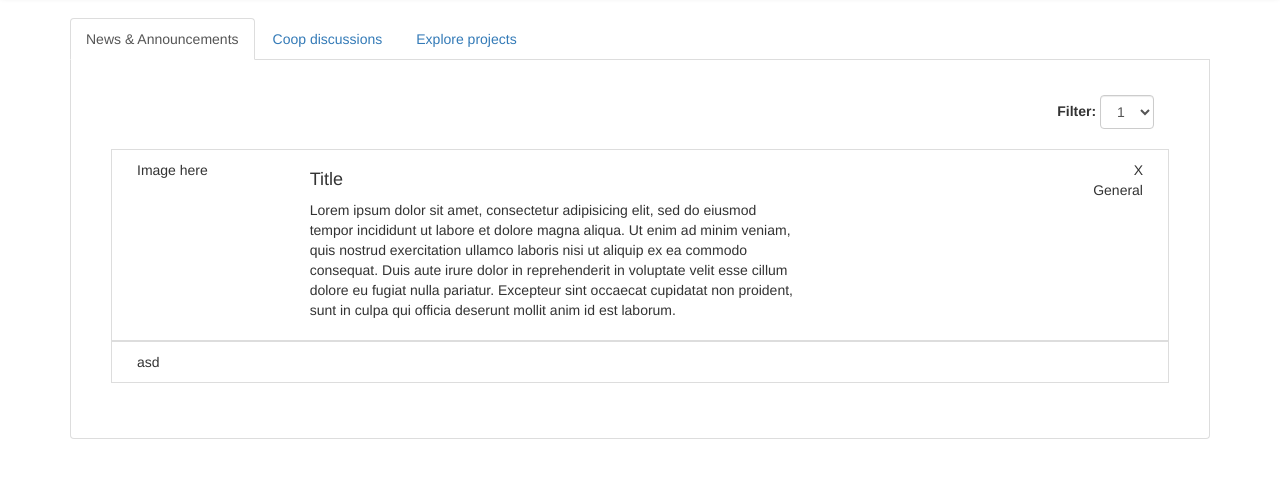
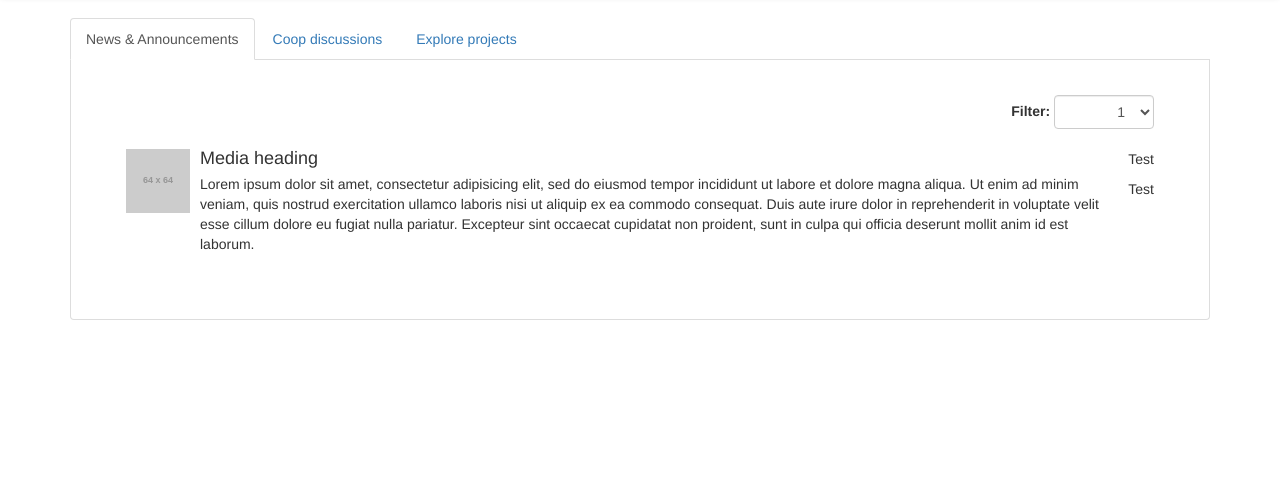
Before and after one commit to pmusce/IDP_FairBnb, a website: page nav2.html in a window 1280 px wide. Shown: the part 54-532 px from the top of the page. Drawn offline with nearby package versions, Linux system fonts and the light colour scheme; some packages are replaced by stand-ins of ours; placeholder pictures from the web are drawn by us; a script that the page names is missing.

Commit message:
Media list

```diff
--- a/css/main.css
+++ b/css/main.css
@@ -21,3 +21,8 @@
 .news-list{
 	margin-top: 20px;
 }
+
+#filterSelect {
+    width: 100px;
+    text-align: right;
+}
--- a/js/app.js
+++ b/js/app.js
@@ -1,6 +1,6 @@
 'use strict';
 
-angular.module('cv', ['ui.router'])
+angular.module('FairBnB', ['ui.router'])
     .config(function($stateProvider, $urlRouterProvider) {
         $stateProvider
 
--- a/nav2.html
+++ b/nav2.html
@@ -50,27 +50,29 @@
 				</select>
 			</form>
 
-			<div class=news-list>
-				<div class="row elem">
-					<div class="col-xs-2">Image here</div>
-					<div class="col-xs-6">
-						<h4>Title</h4>
-						<p>Lorem ipsum dolor sit amet, consectetur adipisicing elit, sed do eiusmod
+			<ul class="media-list news-list">
+				<li class="media">
+				  <div class="media-left">
+				    <a href="#">
+				      <img class="media-object" src="http://placehold.it/64x64" alt="...">
+				    </a>
+				  </div>
+				  <div class="media-body">
+				    <h4 class="media-heading">Media heading</h4>
+				    Lorem ipsum dolor sit amet, consectetur adipisicing elit, sed do eiusmod
 				    tempor incididunt ut labore et dolore magna aliqua. Ut enim ad minim veniam,
 				    quis nostrud exercitation ullamco laboris nisi ut aliquip ex ea commodo
 				    consequat. Duis aute irure dolor in reprehenderit in voluptate velit esse
 				    cillum dolore eu fugiat nulla pariatur. Excepteur sint occaecat cupidatat non
-						proident, sunt in culpa qui officia deserunt mollit anim id est laborum.</p>
+				    proident, sunt in culpa qui officia deserunt mollit anim id est laborum.
 				  </div>
-					<div class="col-xs-4 text-right">
-						<div>X</div>
-						<div>General</div>
+				  <div class="media-right">
+				  		<p>Test</p>
+				  		<p>Test</p>
 				  </div>
-				</div>
-				<div class="row elem">
-					<div class="col-xs-12">asd</div>
-				</div>
-			</div>
+				</li>
+
+			</ul>
 		</div>
 	</div>
 
```
Also changed, not shown: index.html (+3 -2 lines). Lines whose indentation alone changed are shown as unchanged.
